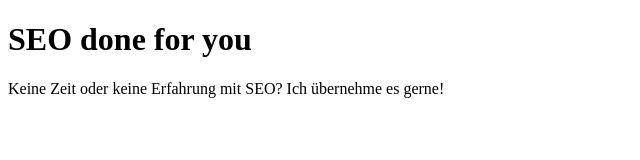
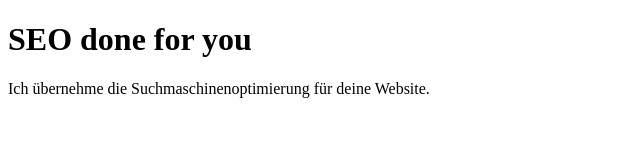
Before and after one commit to alexeypavlov21/seo-lp, a plain HTML site: page index.html in a window 1280 px wide. Shown: the full height of the page, 0-640 px from the left. Drawn offline with Linux system fonts and the light colour scheme.

Commit message:
Update index.html

```diff
--- a/index.html
+++ b/index.html
@@ -6,7 +6,7 @@
 <body>
 
 <h1>SEO done for you</h1>
-<p>Keine Zeit oder keine Erfahrung mit SEO? Ich übernehme es gerne!</p>
+<p>Ich übernehme die Suchmaschinenoptimierung für deine Website.</p>
 
 </body>
 </html>
```
